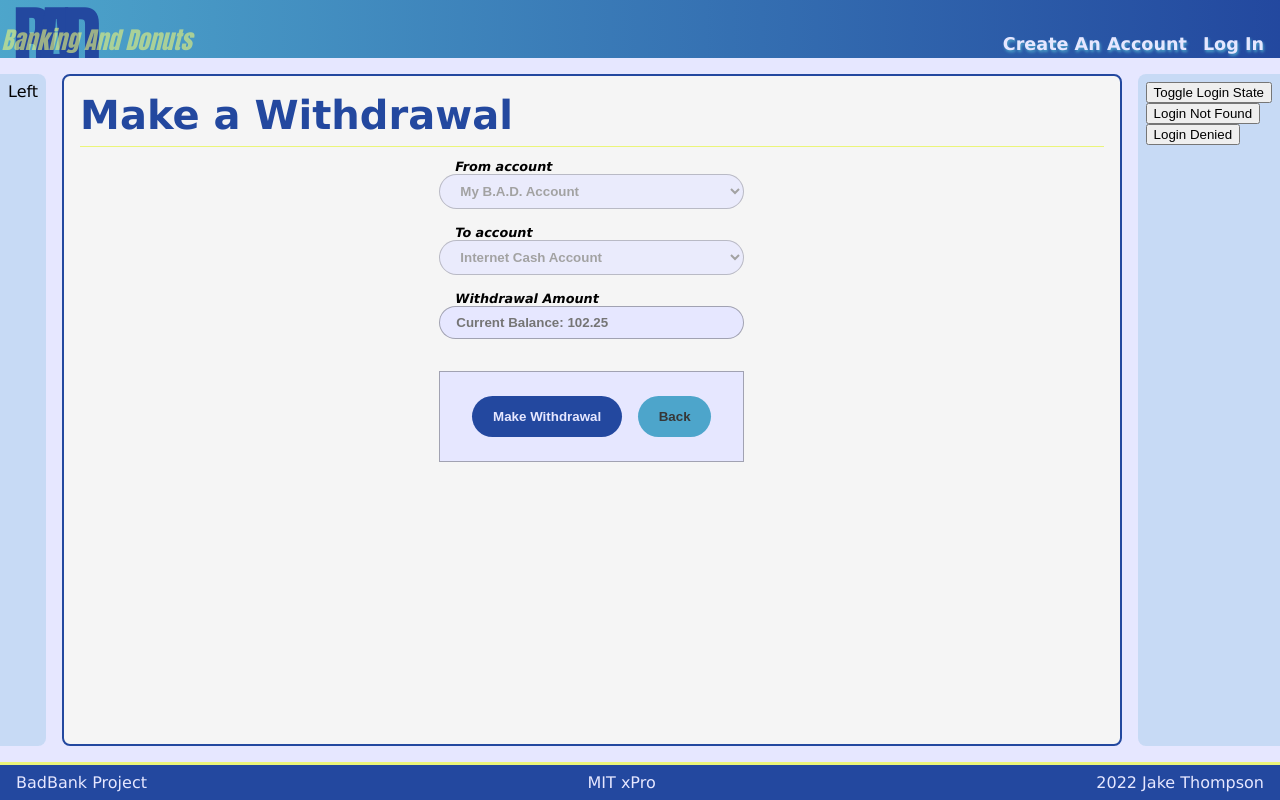
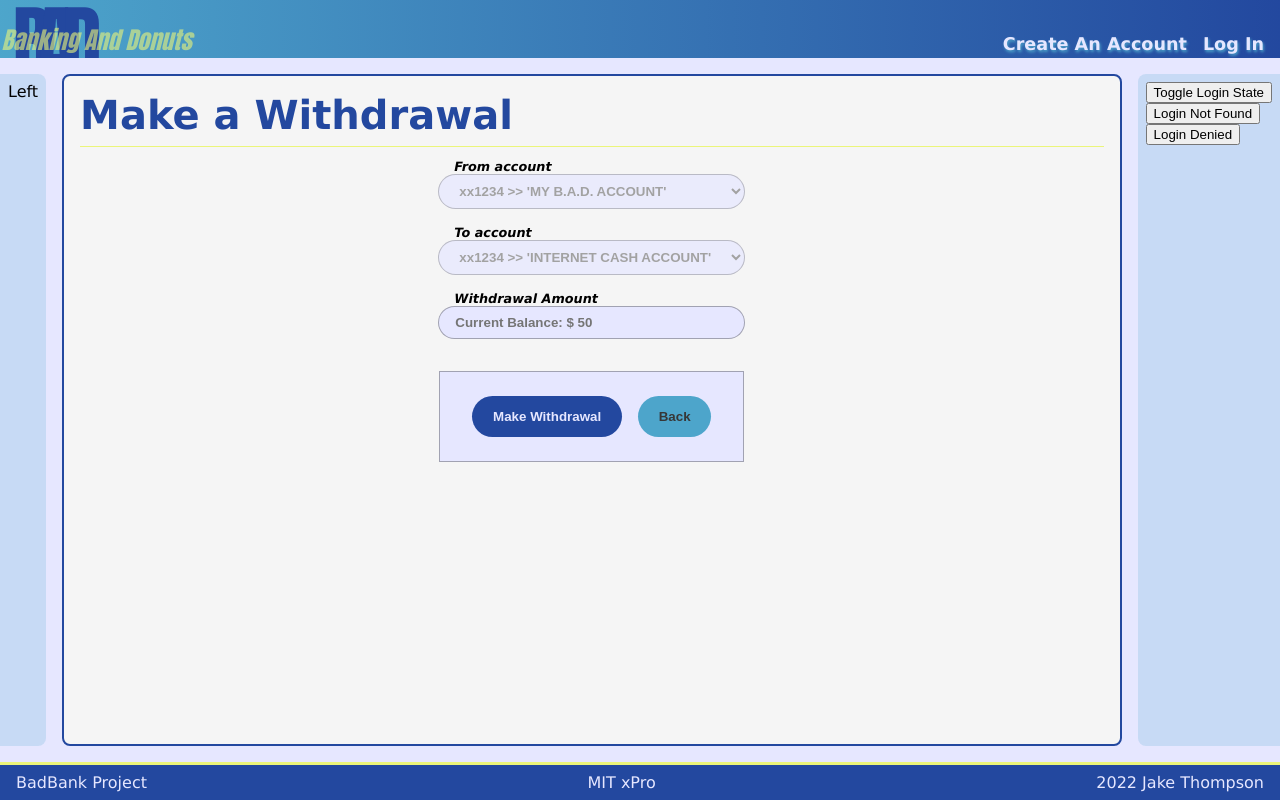
Before and after one commit to jake-the-cake/bad-bank, a React app in the folder client/: page /withdraw in a window 1280 px wide. Built offline with nearby package versions, Linux system fonts and the light colour scheme.

Commit message:
format populated list

```diff
--- a/client/src/components/TransactionForm.tsx
+++ b/client/src/components/TransactionForm.tsx
@@ -1,4 +1,4 @@
-import React from 'react'
+import React, { ReactNode, SelectHTMLAttributes, useState } from 'react'
 import { useNavigate } from 'react-router'
 
 type AccountDetails = {
@@ -16,7 +16,16 @@ interface TransactionFormProps {
 export const TransactionForm: ( props: TransactionFormProps ) => JSX.Element = ({ fromAccount, toAccount }) => {
   const navigate = useNavigate()
 
+  const [ selectedFrom, setSelectedFrom ] = useState( '' )
+
+
   const formObject: any = {}
+
+  const returnTransterType = () => {
+    formObject.type = 'Transfer'
+    formObject.fromDisabled = false
+    formObject.toDisabled = false
+  }
 
   if ( fromAccount.length === 1 ) {
     switch ( fromAccount[ 0 ].type ) {
@@ -26,20 +35,23 @@ export const TransactionForm: ( props: TransactionFormProps ) => JSX.Element = (
         formObject.toDisabled = true
         break
       case 'user':
-        if ( toAccount.length === 1 ) {
-          formObject.type = 'Withdrawal'
-          formObject.fromDisabled = true
-          formObject.toDisabled = true
-        }
-        else {
-          formObject.type = 'Transfer'
-          formObject.fromDisabled = true
-          formObject.toDisabled = false
-        }
+        formObject.type = 'Withdrawal'
+        formObject.fromDisabled = true
+        formObject.toDisabled = true
         break
       default:
         break
     }
+  }
+  else {
+    returnTransterType()
+  }
+  if ( !formObject.balance ) formObject.balance = fromAccount[ 0 ]?.balance ?? '0'
+
+  const Option = ({ id, name }) => {
+    return (
+      <option key={ id } value={ id }>{ `xx${ id.split( '' ).filter( char => char.match(/[0-9]/) ).join( '' ).slice( 5, 9 ) || 1234 } >> '${ name.toUpperCase() }'` }</option>
+    )
   }
 
   return (
@@ -48,7 +60,10 @@ export const TransactionForm: ( props: TransactionFormProps ) => JSX.Element = (
       <select id='from' disabled={ formObject.fromDisabled }>
       {
         fromAccount.map( acct => (
-            <option key={ acct.id } value={ acct.id }>{ acct.name }</option>
+              <Option
+                id={ acct.id }
+                name={ acct.name }
+              />
             ))
           }
       </select>
@@ -56,12 +71,15 @@ export const TransactionForm: ( props: TransactionFormProps ) => JSX.Element = (
       <select id='to' disabled={ formObject.toDisabled }>
       {
         toAccount.map( acct => (
-          <option value={ acct.id }>{ acct.name }</option>
+          <Option
+            id={ acct.id }
+            name={ acct.name }
+          />
         ))
       }
       </select>
       <label htmlFor='password'>{ formObject.type } Amount</label><
-      input id='password' placeholder={ `Current Balance: ${ 102.25 }` } type="text" />
+      input id='password' placeholder={ `Current Balance: $ ${ formObject.balance }` } type="text" />
       <div className='buttons__horizontal'>
         <button>Make { formObject.type }</button>
         <button className='button__secondary' onClick={ () => navigate( '/' ) }>Back</button>
--- a/client/src/context/UserContext.tsx
+++ b/client/src/context/UserContext.tsx
@@ -29,7 +29,7 @@ export interface PageContextProps {
 // page reducer
 export const userReducer = ( state: PageContextProps, action: any ) => {
   const newUrl = action.data?.url ?? state.url
-
+  console.log( state )
   switch ( action.type ) {
     case 'LOGOUT_SUCCESS':
       console.log( 'logout success' )
@@ -47,6 +47,7 @@ export const userReducer = ( state: PageContextProps, action: any ) => {
           name: 'jake',
           email: 'askjake331@gmail.com',
           password: '123456',
+          balance: 152.25,
           recentHistory: []
         },
         errors: undefined,
--- a/client/src/dev/LoginToggle.tsx
+++ b/client/src/dev/LoginToggle.tsx
@@ -8,9 +8,7 @@ export const LoginToggleButton = () => {
       e.preventDefault()
       switch ( ctx.user.loginState ) {
         case false:
-          ctx.dispatch({ type: 'LOGIN_SUCCESS', data: {
-            username: 'jake'
-          } })
+          ctx.dispatch({ type: 'LOGIN_SUCCESS' })
           break
         case true:
           ctx.dispatch({ type: 'LOGOUT_SUCCESS' })
--- a/client/src/pages/Signup.tsx
+++ b/client/src/pages/Signup.tsx
@@ -36,6 +36,14 @@ export const Signup = () => {
       })
       .then( res => res.json() )
       .then( data => {
+        const { username, email, password, balance } = data
+        ctx.user.details = {
+          username,
+          email,
+          password,
+          balance,
+          recentHistory: []
+        }
         setIsSubmitted( true )
       })
       .catch( err => console.error( err.message ))
--- a/client/src/pages/Transfer.tsx
+++ b/client/src/pages/Transfer.tsx
@@ -9,6 +9,14 @@ export const Transfer = () => {
   const ctx = useContext( PageContext )
   const navigate = useNavigate()
   const [ accounts, setAccounts ] = useState( [] )
+
+  changeActiveLink(
+    window.location.pathname,
+    ctx.user.url,
+    ctx.dispatch
+  )
+
+  if ( ctx.user.loginState !== true ) navigate( '/login' )
 
   useEffect(() => {
     fetch( 'http://localhost:4200/users/viewall', {
@@ -26,24 +34,13 @@ export const Transfer = () => {
           type: 'real',
           id: d._id,
           name: d.username,
-          balance: 10
+          balance: d.balance
         })
       })
-      // console.log( data )
       setAccounts( arr )
     })
     .catch( err => console.error( err.message ))
   }, [])
-
-  changeActiveLink(
-    window.location.pathname,
-    ctx.user.url,
-    ctx.dispatch
-  )
-
-    console.log( ctx.user.loginState )
-
-  if ( ctx.user.loginState !== true ) navigate( '/login' )
 
   return (
     <MainCard
@@ -51,12 +48,15 @@ export const Transfer = () => {
       subtitle='Select the destination account from the dropdown below.'
       content={
         <TransactionForm
-          fromAccount={[{
-            type: 'user',
-            id: 'user',
-            name: 'My B.A.D. Account',
-            balance: 50
-          }]}
+          fromAccount={
+            /*[{
+              type: 'user',
+              id: 'user',
+              name: 'My B.A.D. Account',
+              balance: 50
+            }] */
+            accounts
+          }
           toAccount={ accounts }
         />
       }
--- a/client/src/pages/Withdraw.tsx
+++ b/client/src/pages/Withdraw.tsx
@@ -24,13 +24,13 @@ export const Withdraw = () => {
         <TransactionForm
           fromAccount={[{
             type: 'user',
-            id: 'user',
+            id: 'user1234',
             name: 'My B.A.D. Account',
             balance: 50
           }]}
           toAccount={[{
             type: 'cash',
-            id: 'cash',
+            id: 'cash4321',
             name: 'Internet Cash Account',
             balance: 1000000000
           }]}
```
